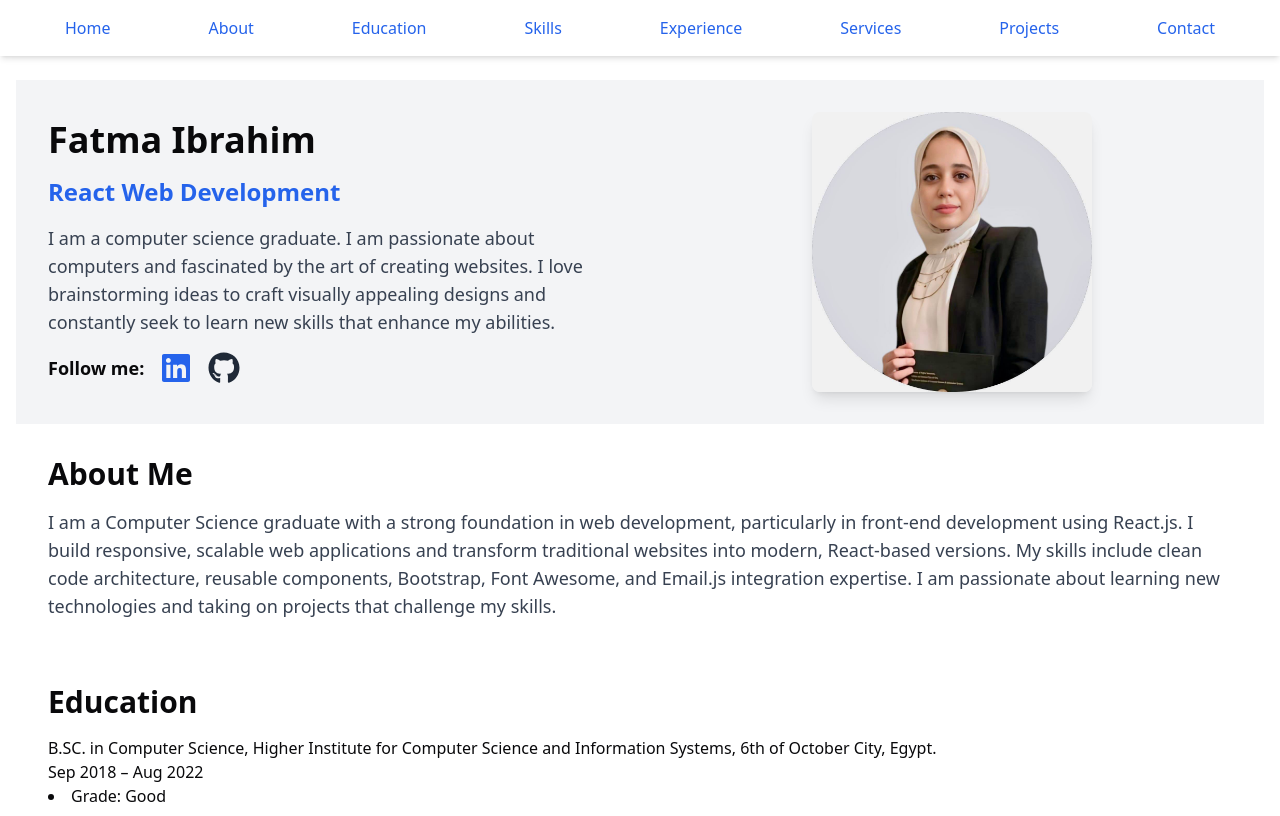
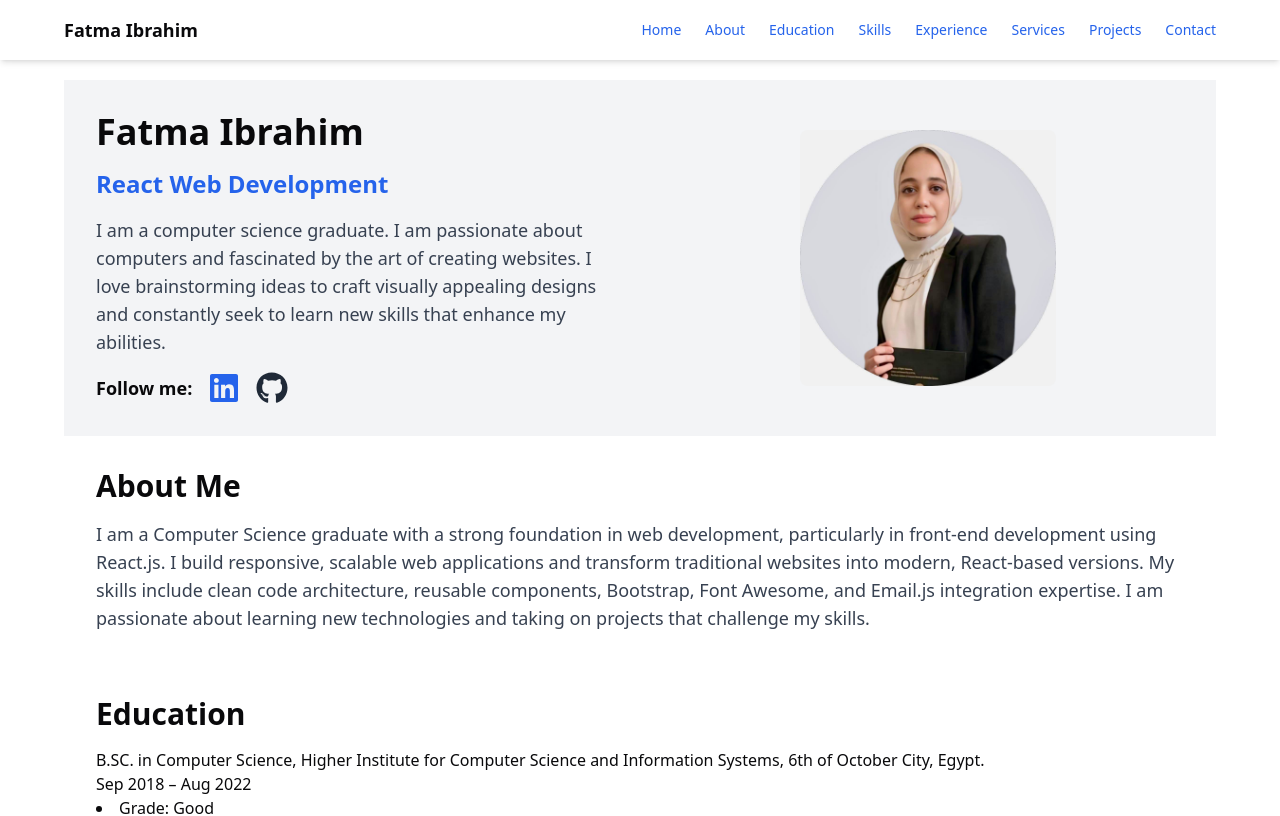
Before and after one commit to fatma-ibrahim/my-portfolio, a React (Vite) app: page / in a window 1280 px wide. Shown: the top 816 px of the page. Built offline with nearby package versions, Linux system fonts and the light colour scheme.

Commit message:
Update NavLinks

```diff
--- a/src/App.jsx
+++ b/src/App.jsx
@@ -1,4 +1,4 @@
-import Navbar from "./components/layout/Navbar";
+import NavLinks from "./components/layout/NavLinks";
 import Cover from "./components/pages/Cover";
 import About from "./components/pages/About";
 import Education from './components/pages/Education';
@@ -11,8 +11,8 @@ import Contact from "./components/pages/Contact";
 function App() {
   return (
     <>
-      <div>
-        <Navbar />
+      <div className="px-6 mx-6">
+        <NavLinks />
         <main className="container mx-auto p-4 pt-20">
           <Cover />
           <About />
--- /dev/null
+++ b/src/components/layout/NavLinks.jsx
@@ -0,0 +1,132 @@
+import { CgMenu } from "react-icons/cg";
+import { Button } from "@/components/ui/button";
+import {
+  DropdownMenu,
+  DropdownMenuContent,
+  DropdownMenuGroup,
+  DropdownMenuItem,
+  DropdownMenuLabel,
+  DropdownMenuSeparator,
+  DropdownMenuTrigger,
+} from "@/components/ui/dropdown-menu";
+
+export default function NavLinks() {
+  return (
+    <>
+      <nav className="fixed top-0 left-0 w-full bg-white shadow-md z-10">
+        <div className="container mx-auto p-4 flex justify-between items-center">
+          <h1 className="lg:px-6 lg:mx-6 text-lg font-bold">Fatma Ibrahim</h1>
+
+          {/* Dropdown Menu for Mobile */}
+          <div className="flex lg:hidden">
+            <DropdownMenu>
+              <DropdownMenuTrigger asChild>
+                <Button type="button" variant="icon">
+                  <CgMenu size={24} />
+                </Button>
+              </DropdownMenuTrigger>
+              <DropdownMenuContent className="w-56">
+                <DropdownMenuLabel>Navigation</DropdownMenuLabel>
+                <DropdownMenuSeparator />
+                <DropdownMenuGroup>
+                  <DropdownMenuItem>
+                    <a href="#cover" className="w-full">
+                      Home
+                    </a>
+                  </DropdownMenuItem>
+                  <DropdownMenuItem>
+                    <a href="#about" className="w-full">
+                      About
+                    </a>
+                  </DropdownMenuItem>
+                  <DropdownMenuItem>
+                    <a href="#education" className="w-full">
+                      Education
+                    </a>
+                  </DropdownMenuItem>
+                  <DropdownMenuItem>
+                    <a href="#skills" className="w-full">
+                      Skills
+                    </a>
+                  </DropdownMenuItem>
+                  <DropdownMenuItem>
+                    <a href="#experience" className="w-full">
+                      Experience
+                    </a>
+                  </DropdownMenuItem>
+                  <DropdownMenuItem>
+                    <a href="#services" className="w-full">
+                      Services
+                    </a>
+                  </DropdownMenuItem>
+                  <DropdownMenuItem>
+                    <a href="#projects" className="w-full">
+                      Projects
+                    </a>
+                  </DropdownMenuItem>
+                  <DropdownMenuItem>
+                    <a href="#contact" className="w-full">
+                      Contact
+                    </a>
+                  </DropdownMenuItem>
+                </DropdownMenuGroup>
+              </DropdownMenuContent>
+            </DropdownMenu>
+          </div>
+
+          {/* Regular Links for Desktop */}
+          <nav className="hidden px-6 mx-6 lg:flex flex-col gap-6 text-lg font-medium md:flex-row md:items-center md:gap-5 md:text-sm lg:gap-6">
+            <a
+              href="#cover"
+              className="text-blue-600 hover:text-blue-800"
+            >
+              Home
+            </a>
+            <a
+              href="#about"
+              className="text-blue-600 hover:text-blue-800"
+            >
+              About
+            </a>
+            <a
+              href="#education"
+              className="text-blue-600 hover:text-blue-800"
+            >
+              Education
+            </a>
+            <a
+              href="#skills"
+              className="text-blue-600 hover:text-blue-800"
+            >
+              Skills
+            </a>
+            <a
+              href="#experience"
+              className="text-blue-600 hover:text-blue-800"
+            >
+              Experience
+            </a>
+            <a
+              href="#services"
+              className="text-blue-600 hover:text-blue-800"
+            >
+              Services
+            </a>
+            <a
+              href="#projects"
+              className="text-blue-600 hover:text-blue-800"
+            >
+              Projects
+            </a>
+            <a
+              href="#contact"
+              className="text-blue-600 hover:text-blue-800"
+            >
+              Contact
+            </a>
+          </nav>
+        </div>
+      </nav>
+    </>
+  );
+}
--- a/src/components/layout/Navbar.jsx
+++ /dev/null
@@ -1,34 +0,0 @@
-export default function Navbar() {
-  return (
-    <>
-      <nav className="fixed top-0 left-0 w-full bg-white shadow-md z-10">
-        <div className="container mx-auto p-4 flex justify-around">
-          <a href="#cover" className="text-blue-600 hover:text-blue-800">
-            Home
-          </a>
-          <a href="#about" className="text-blue-600 hover:text-blue-800">
-            About
-          </a>
-          <a href="#education" className="text-blue-600 hover:text-blue-800">
-            Education
-          </a>
-          <a href="#skills" className="text-blue-600 hover:text-blue-800">
-            Skills
-          </a>
-          <a href="#experience" className="text-blue-600 hover:text-blue-800">
-            Experience
-          </a>
-          <a href="#services" className="text-blue-600 hover:text-blue-800">
-            Services
-          </a>
-          <a href="#projects" className="text-blue-600 hover:text-blue-800">
-            Projects
-          </a>
-          <a href="#contact" className="text-blue-600 hover:text-blue-800">
-            Contact
-          </a>
-        </div>
-      </nav>
-    </>
-  );
-}
--- a/src/components/pages/Cover.jsx
+++ b/src/components/pages/Cover.jsx
@@ -48,7 +48,7 @@ function Cover() {
           <img
             src={myImage}
             alt="Fatma Ibrahim"
-            className="w-1/2 h-auto object-cover rounded-lg shadow-lg"
+            className="w-1/2 h-auto object-cover rounded-lg"
           />
         </div>
       </section>
```
